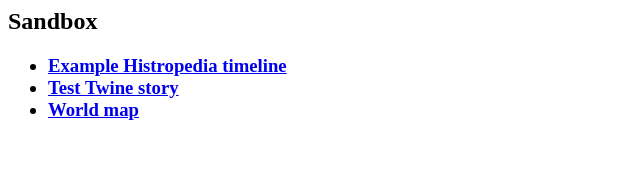
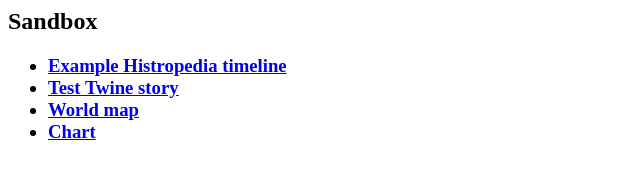
Before and after one commit to mentionthewar/Timeline, a plain HTML site: page index.html in a window 1280 px wide. Shown: the full height of the page, 0-640 px from the left. Drawn offline with Linux system fonts and the light colour scheme.

Commit message:
Update index.html

```diff
--- a/index.html
+++ b/index.html
@@ -9,6 +9,7 @@
 <LI> <a href="test.html">Example Histropedia timeline</a>
 <LI> <a href="A Pope and Bull story.html">Test Twine story</a>
   <li> <a href="map.htm">World map</a>
+  <li> <a href="bubble-chart%20-%20test6.html">Chart</a>
   </UL>
   </h3>
 </body>
```
